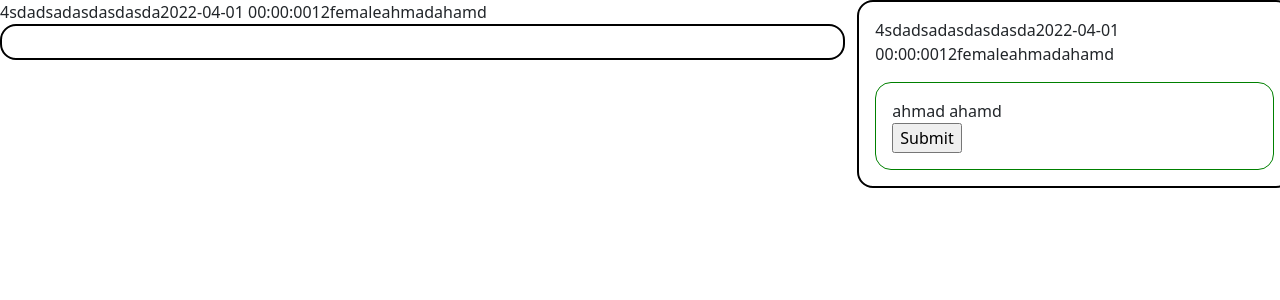
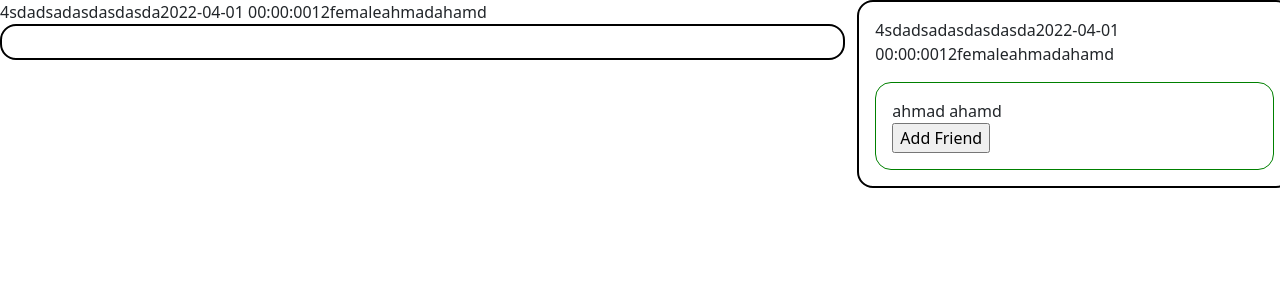
Before and after one commit to iyassalah/Friends-Book, a PHP site: page /Pages/homepage.php in a window 1280 px wide. Shown: the top 300 px of the page. Run offline with PHP 8.4, Linux system fonts and the light colour scheme; a user stored in the database is signed in; data comes from the database, SQL or seed files in the repository; data that the repository does not hold is empty.

Commit message:
changed submit button value to add friend

```diff
--- a/templates/add-friend-card.php
+++ b/templates/add-friend-card.php
@@ -5,7 +5,7 @@ function showAddFriendCard(array $data)
     ['fname' => $fname, 'lname' => $lname, 'username' => $username, 'user_id' => $user_id] = $data;
     $form = '<form action="homepage.php" method="post">
         <input type="hidden" name="request_recipient" value="' . $user_id . '" />
-        <input type="submit" name="submit" value="Submit" />
+        <input type="submit" name="submit" value="Add Friend" />
     </form>
     ';
 
```
